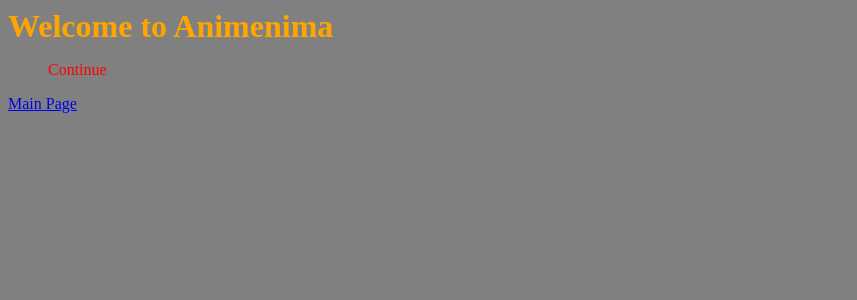
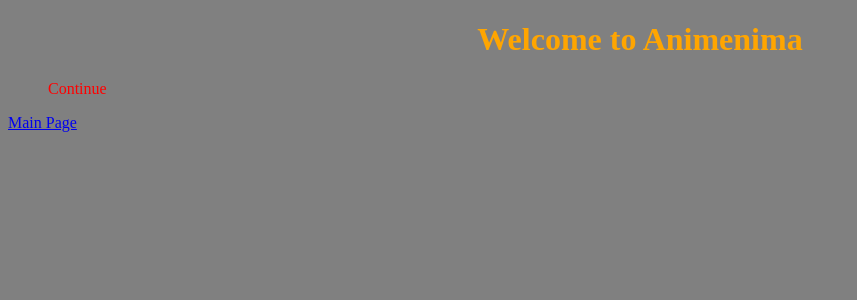
Before and after one commit to Animenima/Animenima.github.io, a PHP site: page / in a window 1280 px wide. Shown: the top 300 px of the page, without its empty margins (0-857 px from the left). Run offline with PHP 8.4, Linux system fonts and the light colour scheme.

Commit message:
css bugs again

```diff
--- a/index.css
+++ b/index.css
@@ -4,7 +4,7 @@ body {
 
 h1 {
   color: orange;
-  margin: auto;
+  text-align: center;
 }
 
 p {
```
